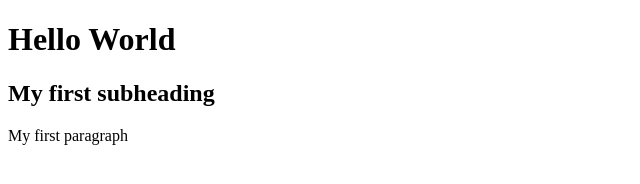
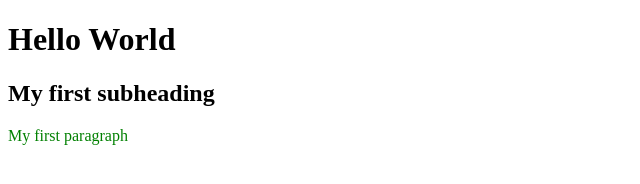
Before and after one commit to dtobin02/dann-simple-website, a plain HTML site: page index.html in a window 1280 px wide. Shown: the full height of the page, 0-640 px from the left. Drawn offline with Linux system fonts and the light colour scheme.

Commit message:
made paragraph a different color

```diff
--- a/index.html
+++ b/index.html
@@ -4,7 +4,7 @@
 
 <h1>Hello World</h1>
 <h2> My first subheading</h2>
-<p>My first paragraph <p>
+<p><span style="color:green">My first paragraph </span><p>
 
 </body>
 </html>
```
